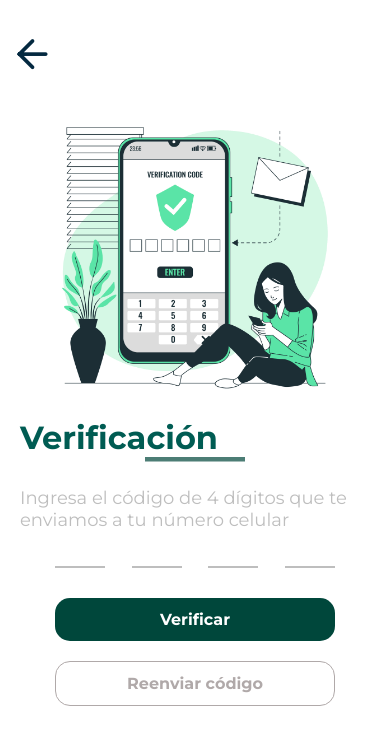
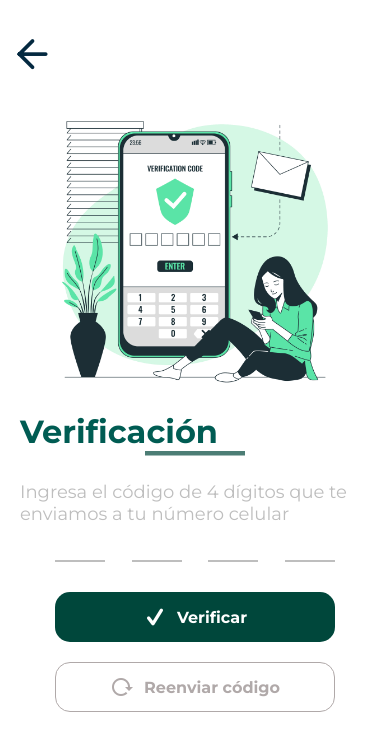
Before and after one commit to devBorisG/carpooling-uco-mobile, a React Native app: screen /VerificationScreen in a window 390 px wide. Shown: the top 750 px of the page. Built offline with nearby package versions, Linux system fonts and the light colour scheme.

Commit message:
Refactor

```diff
--- a/components/Button.js
+++ b/components/Button.js
@@ -1,17 +1,20 @@
 /*eslint-disable*/
 import React from "react";
-import { TouchableOpacity, Text, StyleSheet } from "react-native";
+import { TouchableOpacity, Text, StyleSheet, View } from "react-native";
 
-const Button = ({ title, onPress, variant, buttonStyle, textStyle, ...props }) => {
+const Button = ({ title, onPress, variant, buttonStyle, textStyle, icon, iconStyle, ...props }) => {
   return (
     <TouchableOpacity
-      style={[styles.button, variant === "resend" && styles.resendButton, buttonStyle]}
+      style={[styles.button, variant === "secondary" && styles.secondary, buttonStyle]}
       onPress={onPress}
       {...props}
     >
-      <Text style={[styles.buttonText, variant === "resend" && styles.buttonResendText, textStyle]}>
-        {title}
-      </Text>
+      <View style={styles.contentContainer}>
+        {icon && <View style={[styles.iconContainer, iconStyle]}>{icon}</View>}
+        <Text style={[styles.buttonText, variant === "secondary" && styles.buttonSecondaryText, textStyle]}>
+          {title}
+        </Text>
+      </View>
     </TouchableOpacity>
   );
 };
@@ -26,17 +29,24 @@ const styles = StyleSheet.create({
     width: "80%",
     alignItems: "center",
   },
+  contentContainer: {
+    flexDirection: "row",
+    alignItems: "center",
+  },
+  iconContainer: {
+    marginRight: 10,
+  },
   buttonText: {
     color: "#fff",
     fontSize: 16,
     fontFamily: "montserrat-bold",
   },
-  resendButton: {
+  secondary: {
     backgroundColor: "#fff",
     borderColor: "#B0A9A9",
     borderWidth: 1,
   },
-  buttonResendText: {
+  buttonSecondaryText: {
     color: "#B0A9A9",
   },
 });
--- a/screens/LoginScreen.js
+++ b/screens/LoginScreen.js
@@ -7,6 +7,7 @@ import { isValidEmail, isValidPassword } from "../utils/validation";
 import BackButton from "../components/BackButton";
 import ValidatedInput from "../components/ValidatedInput";
 import Button from "../components/Button";
+import Entypo from "@expo/vector-icons/Entypo";
 
 const loginIcon = require("../assets/img/Login.jpg");
 
@@ -105,6 +106,7 @@ const LoginScreen = () => {
                         }
                     }}
                     buttonStyle={{ width: "100%" }}
+                    icon={<Entypo name="login" size={20} color="#fff" />}
                 />
 
                 {/* Redirección a Registro */}
--- a/screens/SingUpScreen.js
+++ b/screens/SingUpScreen.js
@@ -187,6 +187,7 @@ const SingUpScreen = () => {
             }
           }}
           buttonStyle={{ width: "100%" }}
+          icon={<Feather name="send" size={20} color="#fff" />}
         />
 
         {/* Ya esta registrado */}
--- a/screens/VerificationScreen.js
+++ b/screens/VerificationScreen.js
@@ -6,6 +6,8 @@ import Svg, { Line } from "react-native-svg";
 import BackButton from "../components/BackButton";
 import OTPInput from "../components/OTPInput";
 import Button from "../components/Button";
+import Entypo from "@expo/vector-icons/Entypo";
+import MaterialCommunityIcons from "@expo/vector-icons/MaterialCommunityIcons";
 
 const optIcon = require("../assets/img/VerificationCode.jpg");
 
@@ -56,13 +58,15 @@ const VerificationScreen = () => {
                 <Button
                     title="Verificar"
                     onPress={handleVerify}
+                    icon={<Entypo name="check" size={24} color="#fff" />}
                 />
 
                 {/* Botón Reenviar código */}
                 <Button
                     title="Reenviar código"
                     onPress={handleResend}
-                    variant="resend"
+                    variant="secondary"
+                    icon={<MaterialCommunityIcons name="reload" size={24} color="#B0A9A9" />}
                 />
             </View>
         </ScrollView>
```
